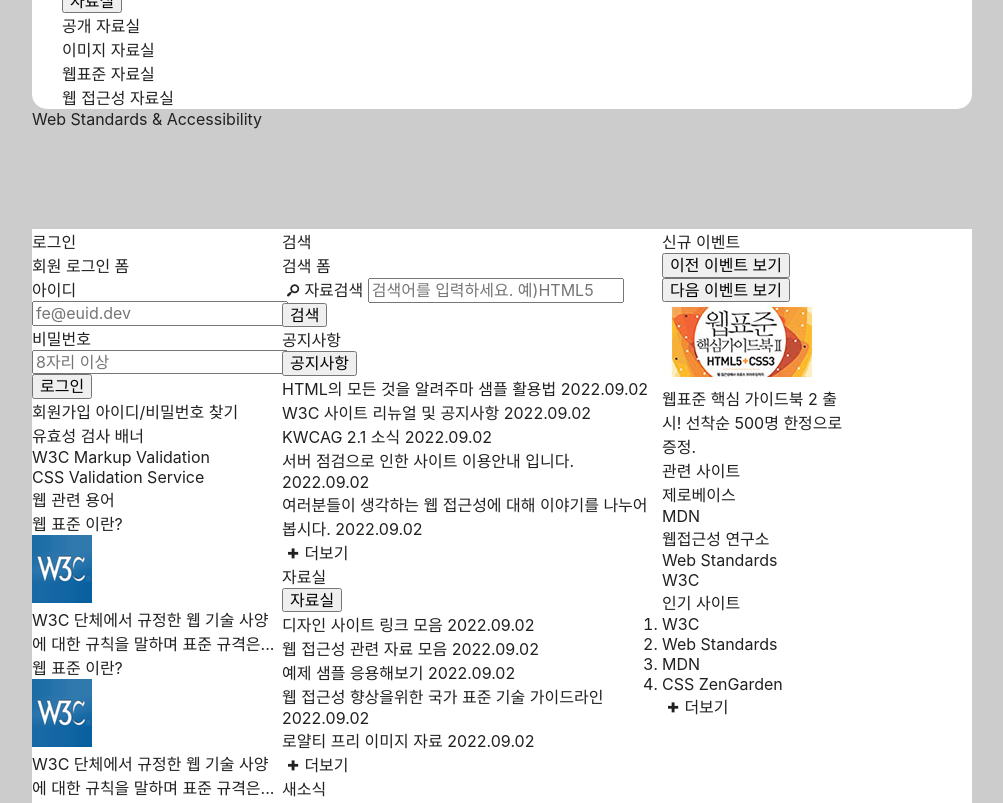
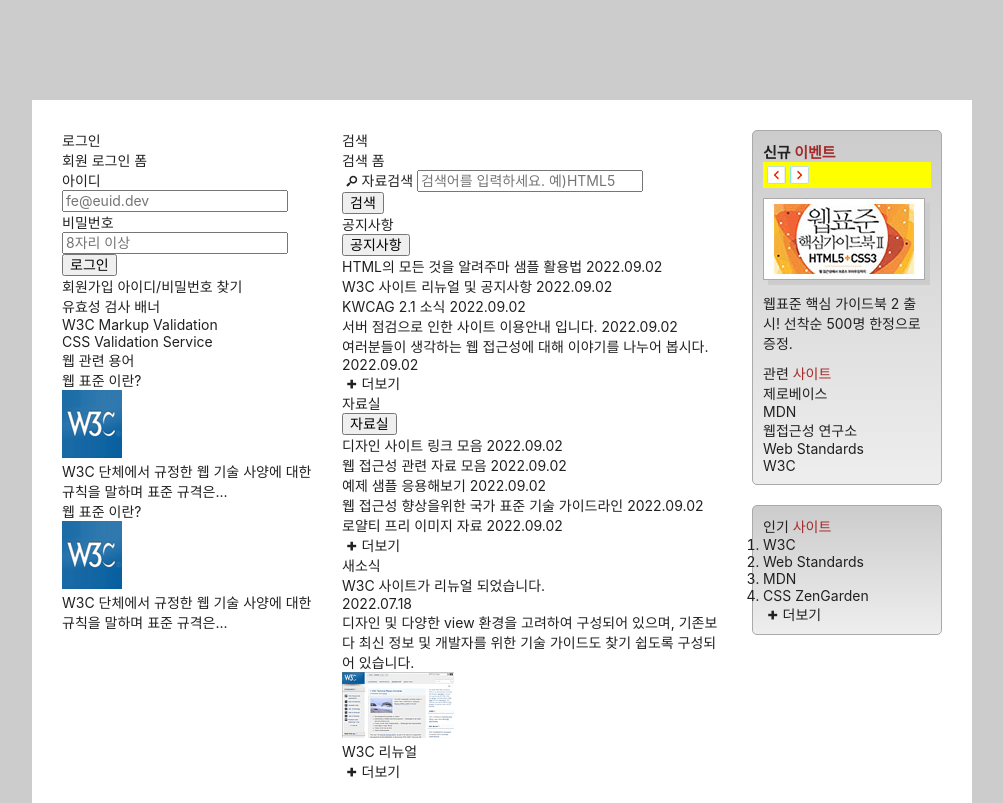
Before and after one commit to ovelute53/HTML5, a website: page index.html in a window 1280 px wide. Shown: the part 776-1579 px from the top of the page, without its empty margins (138-1141 px from the left). Drawn offline with Linux system fonts and the light colour scheme; some icons are missing; a web font is replaced by a local one.

Commit message:
text-indent를 이용한 IR기법

```diff
--- a/index.html
+++ b/index.html
@@ -380,7 +380,7 @@
       <div class="group group3">
         <div class="gradient-effect">
           <section class="event">
-            <h2 class="event-title">
+            <h2 class="event-title text-xl">
               신규 <span class="accent-color">이벤트</span>
             </h2>
             <div class="event-button-wrapper">
--- a/styles/style.css
+++ b/styles/style.css
@@ -9,6 +9,10 @@
   box-sizing: border-box;
 }
 
+html {
+  font-size: 10px;
+}
+
 /* 링크 스타일 */
 a {
   color: inherit;
@@ -18,6 +22,7 @@
 /* 본문 스타일 */
 body {
   color: #212121;
+  font-size: 1.4rem;
   background: #ccc;
   font-family: "Pretendard Variable", Pretendard, -apple-system,
     BlinkMacSystemFont, system-ui, Roboto, "Helvetica Neue", "Segoe UI",
@@ -55,10 +60,12 @@
   background: #fff;
   min-height: 450px;
   display: flow-root;
+  padding: 30px 15px;
 }
 
 .group {
   float: left;
+  margin: 0 15px;
 }
 
 .group1 {
@@ -72,6 +79,63 @@
   width: 190px;
 }
 
+/* 신규 이벤트 및 관련사이트 */
+.gradient-effect {
+  border: 1px solid #aaa;
+  border-radius: 5px;
+  padding: 10px;
+  background: #ccc linear-gradient(to bottom, #ccc, #eee);
+}
+
+.text-xl {
+  font-size: 1.5rem;
+  font-weight: 700;
+}
+
+.accent-color {
+  color: #a52a2a;
+}
+
+.margin-top-default {
+  margin-top: 20px;
+}
+
+.event-button-wrapper {
+  background-color: yellow;
+  overflow: hidden;
+  padding: 4px;
+  /* height: 20px;
+  display: flex;
+  flex-flow: row nowrap;
+  align-items: center; */
+}
+
+.event-button {
+  width: 19px;
+  border: 0;
+  height: 18px;
+  /* padding: 18px 0 0 0; */
+  padding: 0;
+  text-indent: -9999px;
+  background: aqua url(./images/back_forward.png) no-repeat;
+}
+
+.event-button-next {
+  background-position: 100% 0;
+}
+
+.event-thumbnail,
+.event-brief {
+  margin: 10px 0;
+}
+
+.event-thumbnail img {
+  border: 1px solid #aaa;
+  box-shadow: 5px 5px 0 0 #ccc;
+}
+
+/* 인기 사이트 */
+
 /* 슬로건 */
 .slogan {
   background: skyblue;
```
